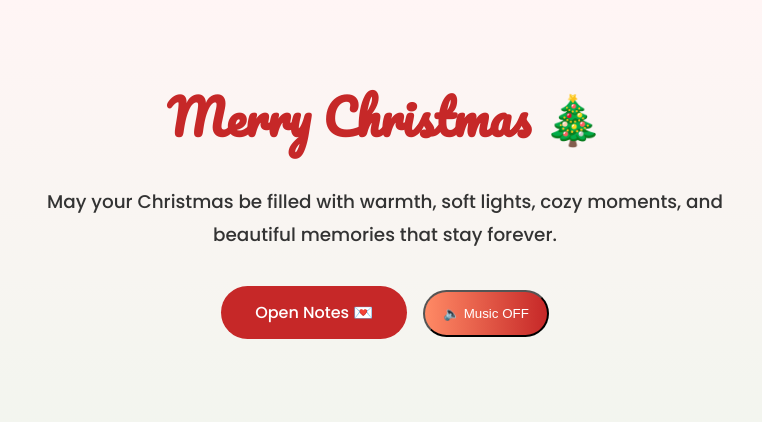
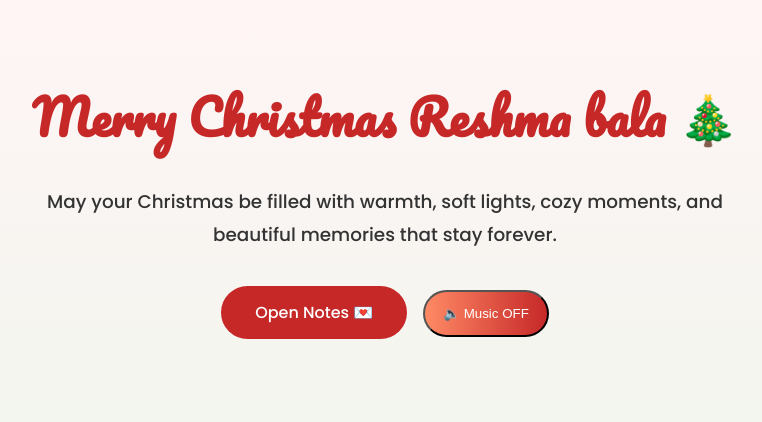
Before and after one commit to swayamgawali12-debugn/Acode2, a plain HTML site: page index.html in a window 1280 px wide. Shown: the whole page, without its empty margins (255-1017 px from the left). Drawn offline with Linux system fonts and the light colour scheme; a script that the page names is missing.

Commit message:
Initial Christmas site

```diff
--- a/index.html
+++ b/index.html
@@ -8,7 +8,7 @@
 </head>
 <body>
   <div class="container">
-    <h1>Merry Christmas 🎄</h1>
+    <h1>Merry Christmas Reshma bala 🎄</h1>
     <p>
       May your Christmas be filled with warmth, soft lights, cozy moments,
       and beautiful memories that stay forever.
```
